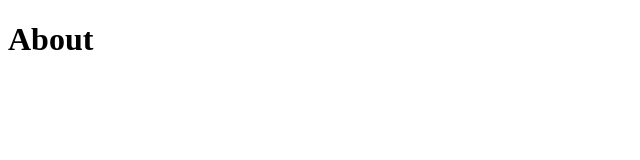
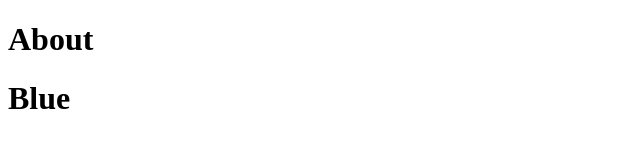
Before and after one commit to Anietex/gitflow, a plain HTML site: page about.html in a window 1280 px wide. Shown: the whole page, without its empty margins (0-640 px from the left). Drawn offline with Linux system fonts and the light colour scheme.

Commit message:
Added blue

```diff
--- a/about.html
+++ b/about.html
@@ -5,5 +5,6 @@
 </head>
 <body>
 <h1>About</h1>
+<h1>Blue</h1>
 </body>
 </html>
```
